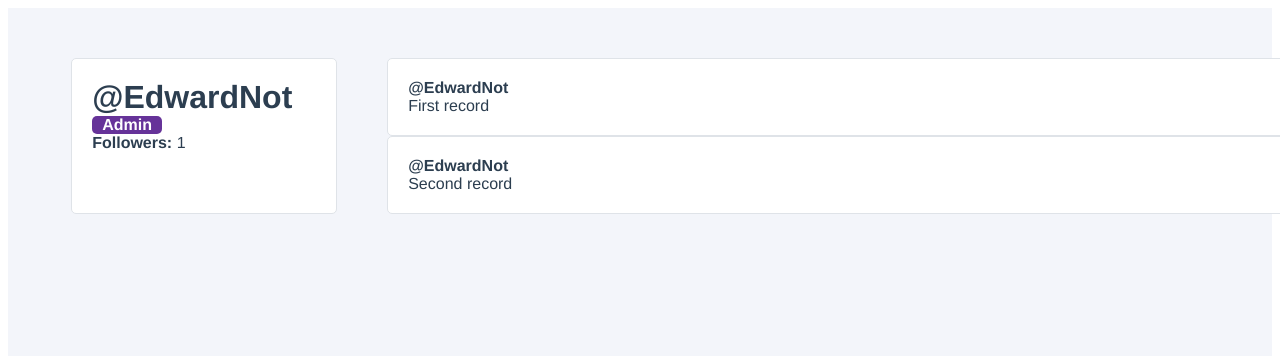
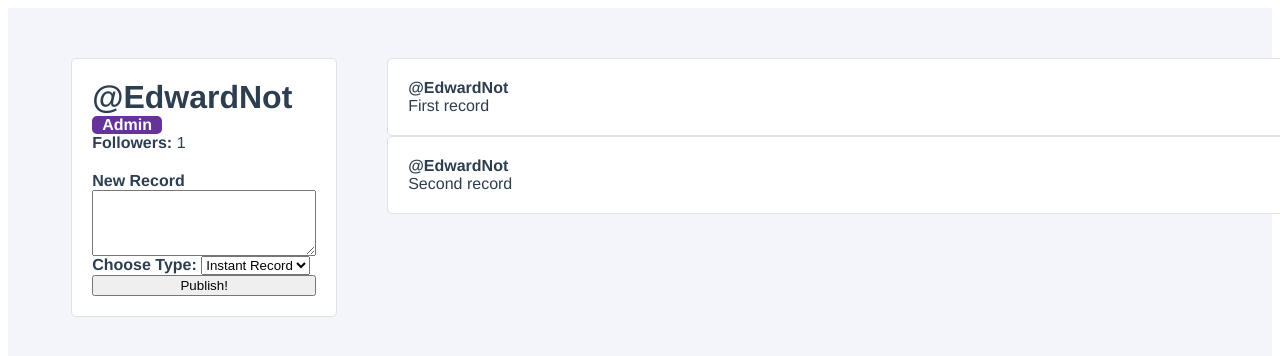
Before and after one commit to EdwardNot/Vue_tut, a Vue app: page / in a window 1280 px wide. Shown: the top 356 px of the page. Built offline with nearby package versions, Linux system fonts and the light colour scheme.

Commit message:
Add new records in html via textarea and buttons

```diff
--- a/src/components/UserProfile.vue
+++ b/src/components/UserProfile.vue
@@ -6,6 +6,23 @@
       <div class = "user-profile_follower-counter">
         <strong>Followers:</strong> {{ followers }}
       </div>
+      <form class="user-profile_create-record" @submit.prevent="createNewRecord">
+        <label for="newRecord"><strong>New Record</strong></label>
+        <textarea id="newRecord" rows="4" v-model="newRecordContent"></textarea>
+
+        <div class="user-profile_create-record-type">
+          <label for="newRecordType"><strong>Choose Type: </strong></label>
+          <select id="newRecordType" v-model="selectedRecordContent">
+            <option :value="option.value" v-for="(option, index) in recordTypes" :key="index">
+              {{option.name}}
+            </option>
+          </select>
+        </div>
+
+        <button>
+          Publish!
+        </button>
+      </form>
       <!-- <button @click="followUser">
         Follow
       </button> -->
@@ -36,6 +53,12 @@ export default {
   components: { Record },
   data() {
     return {
+      newRecordContent: '',
+      selectedRecordContent: 'instant',
+      recordTypes: [
+        {value: 'draft', name: 'Draft'},
+        {value: 'instant', name: 'Instant Record'}
+      ],
       followers: 0,
       user: {
         id: 1,
@@ -69,6 +92,17 @@ export default {
     },
     toggleFavorite(id){
         console.log(`Favoutited Record #${id}`)
+    },
+    createNewRecord() {
+      if(this.newRecordContent && this.selectedRecordContent != 'draft'){
+        this.user.records.unshift(
+          {
+            id: this.user.records.lenght + 1,
+            content: this.newRecordContent
+          }
+        )
+        this.newRecordContent = '';
+      }
     }
   },
   mounted() {
@@ -105,6 +139,12 @@ export default {
     font-weight: bold;
 }
 
+.user-profile_create-record{
+  margin-top: 20px;
+  display: flex;
+  flex-direction: column;
+}
+
 h1{
   margin: 0;
 }
```
